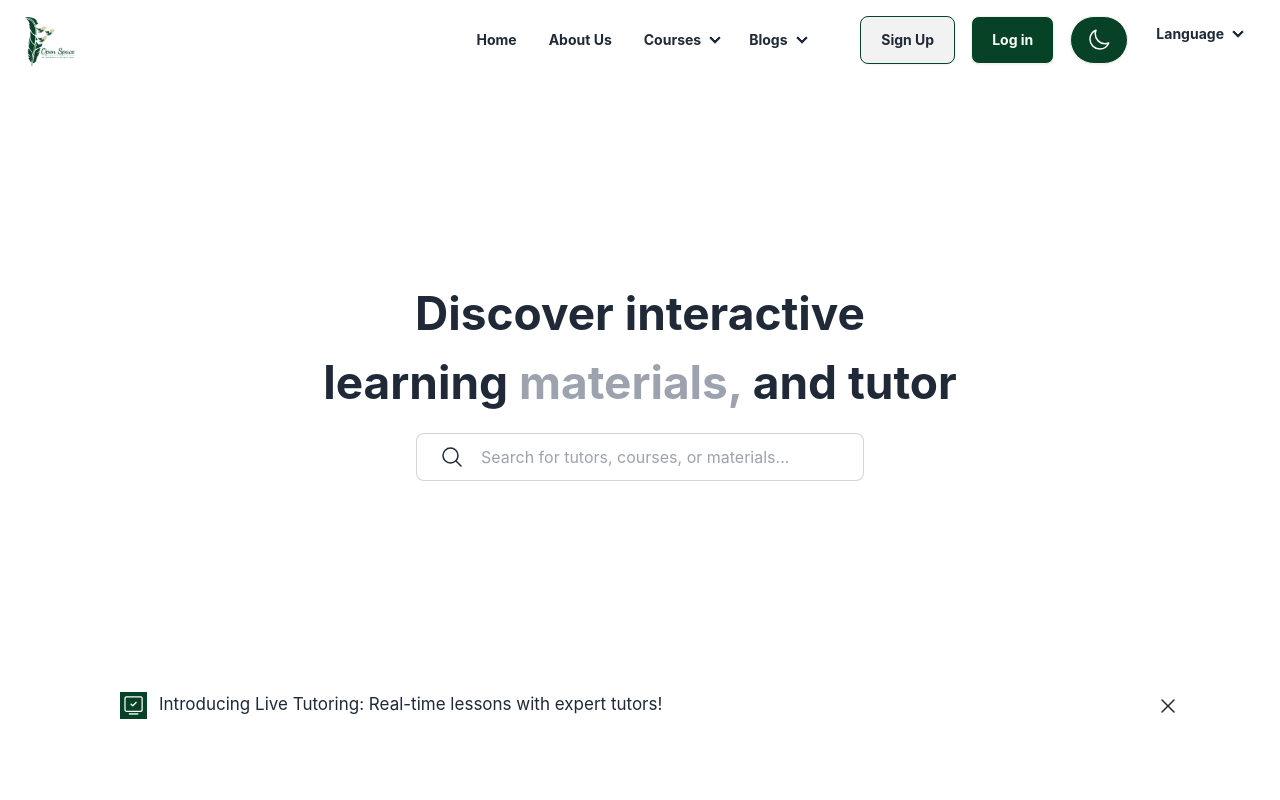
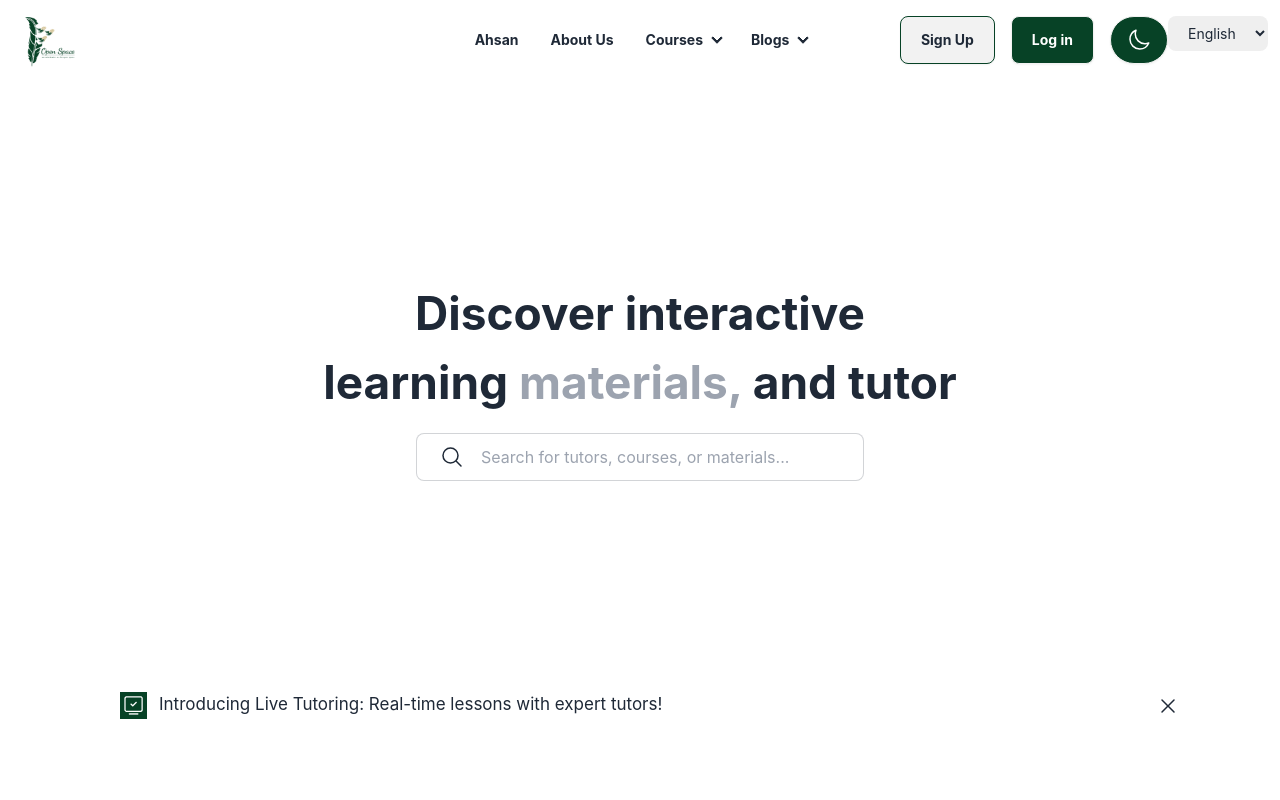
Before and after one commit to ahsanisdeveloping/tutor_frontend, a React (Create React App) app: page / in a window 1280 px wide. Shown: the top 800 px of the page. Built offline with nearby package versions, Linux system fonts and the light colour scheme.

Commit message:
implementing multi language

```diff
--- a/package.json
+++ b/package.json
@@ -7,10 +7,14 @@
     "@testing-library/react": "^13.4.0",
     "@testing-library/user-event": "^13.5.0",
     "daisyui": "^4.12.22",
+    "i18next": "^24.2.0",
+    "i18next-browser-languagedetector": "^8.0.2",
     "react": "^18.2.0",
     "react-dom": "^18.2.0",
+    "react-i18next": "^15.4.0",
     "react-router-dom": "^7.1.1",
     "react-scripts": "5.0.1",
+    "typescript": "^5.7.2",
     "web-vitals": "^2.1.4"
   },
   "scripts": {
--- a/src/App.jsx
+++ b/src/App.jsx
@@ -13,6 +13,7 @@ import TrendingBlogs from './components/BlogsPage';
 import Blog from './components/Blog';
 import PaymentMethod from './components/PaymentMethod';
 import Discover from './components/Discover';
+import "./i18n.js"
 function App() {
 
  return (
--- /dev/null
+++ b/src/components/LanguageSelector.jsx
@@ -0,0 +1,33 @@
+import { useTranslation } from "react-i18next";
+
+const LanguageSelector = () => {
+    const languages = [
+        {
+            code: "en",
+            lang: "English",
+        },
+        {
+            code: "ar",
+            lang: "عربي",
+        },
+    ];
+
+    const { i18n } = useTranslation();
+
+    const changeLanguage = (code) => {
+        i18n.changeLanguage(code);
+        console.log("Language change fired! Code:", code);
+    };
+
+    return (
+        <select onChange={(e) => changeLanguage(e.target.value)}>
+            {languages.map((ln) => (
+                <option key={ln.code} value={ln.code}>
+                    {ln.lang}
+                </option>
+            ))}
+        </select>
+    );
+};
+
+export default LanguageSelector;
--- a/src/components/Navbar.jsx
+++ b/src/components/Navbar.jsx
@@ -1,5 +1,8 @@
 import image from "../assets/icons/NavbarLogo.png";
+import { useTranslation } from "react-i18next";
+import LanguageSelector from "./LanguageSelector";
 const Navbar = () => {
+  const {t} = useTranslation();
   return (
     <div>
       <div className="navbar bg-base-100">
@@ -51,7 +54,7 @@ const Navbar = () => {
         <div className="navbar-center hidden lg:flex">
           <ul className="menu menu-horizontal px-1">
             <li>
-              <a className="font-bold">Home</a>
+              <a className="font-bold">{t("test")}</a>
             </li>
             <li>
               <a className="font-bold">About Us</a>
@@ -112,17 +115,7 @@ const Navbar = () => {
             </a>
 
             <li>
-              <details>
-                <summary className="font-bold mx-3">Language</summary>
-                <ul className="p-2">
-                  <li>
-                    <a>English</a>
-                  </li>
-                  <li>
-                    <a>Urdu</a>
-                  </li>
-                </ul>
-              </details>
+              <LanguageSelector/>
             </li>
           </ul>
         </div>
--- /dev/null
+++ b/src/i18n.js
@@ -0,0 +1,21 @@
+import i18n from 'i18next'
+import I18nextBrowserLanguageDetector from 'i18next-browser-languagedetector'
+import { initReactI18next } from 'react-i18next'
+
+i18n.use(I18nextBrowserLanguageDetector).use(initReactI18next).init({
+    debug:true,
+    fallbackLng:"en",
+    resources:{
+        en:{
+            translation:{
+                test:"Ahsan"
+            }
+        },
+        ar:{
+            translation:{
+                test:"احسان"
+
+            }
+        },
+    }
+})
```
Also changed, not shown: 1 other file (tests, documents, lock files or other folders).
